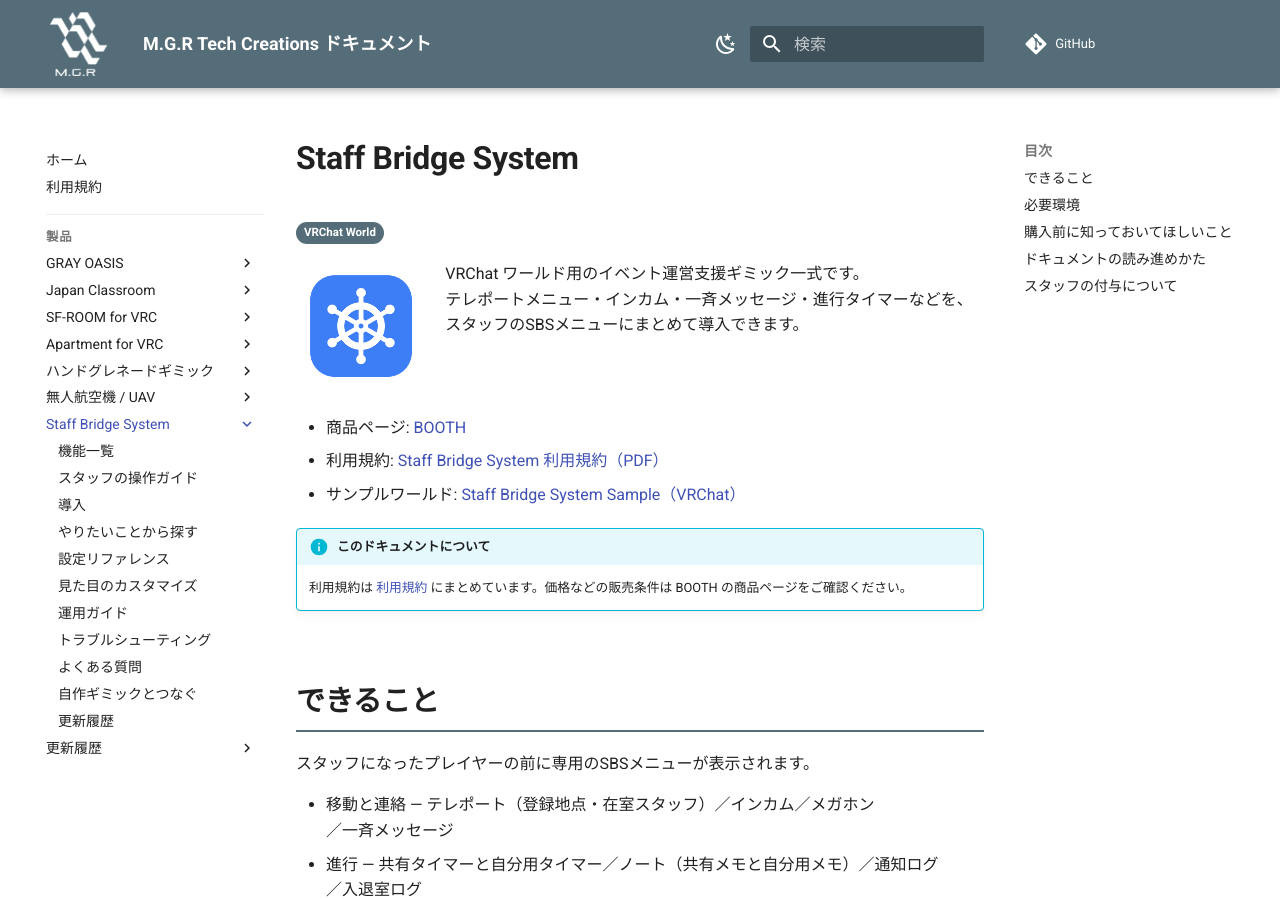
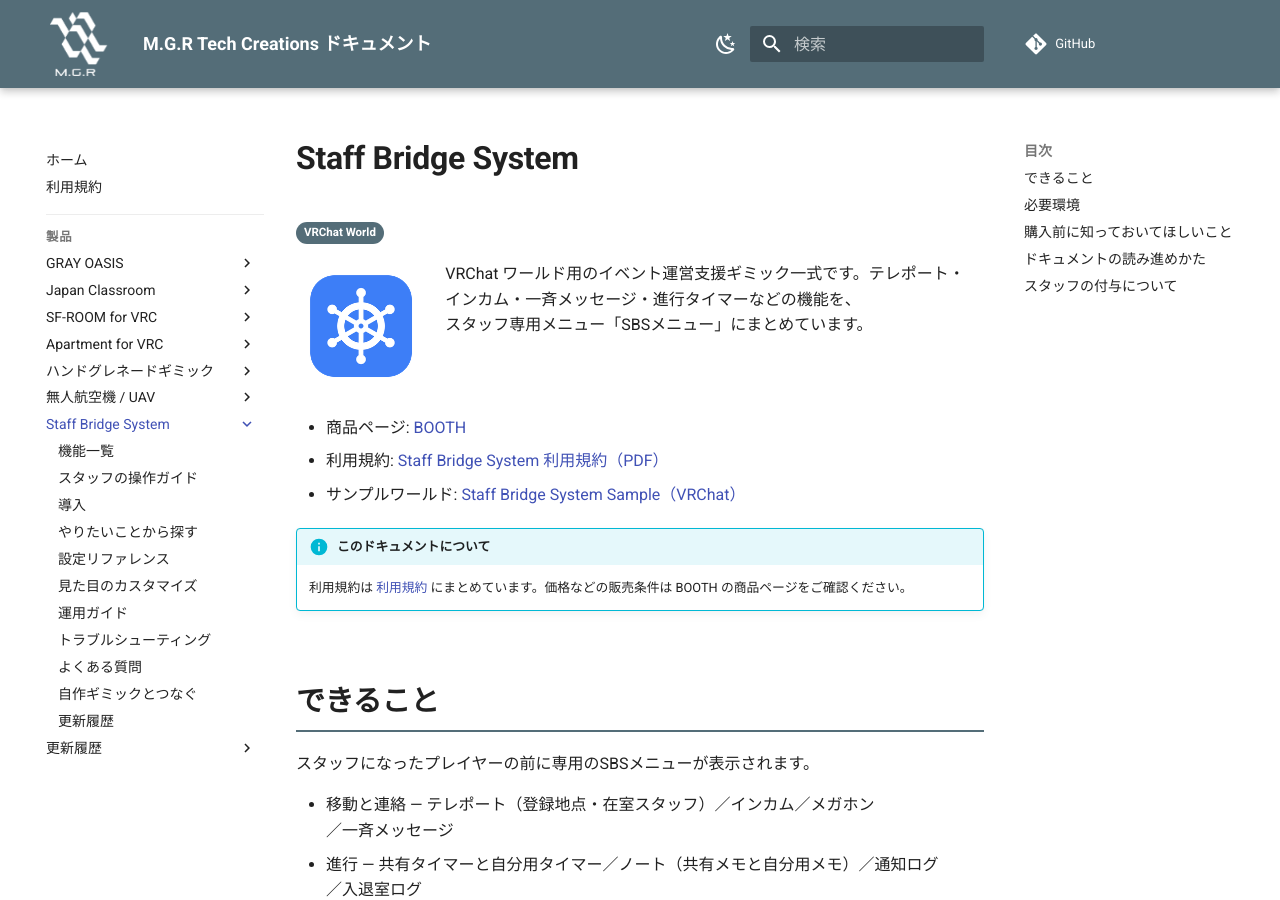
Before and after one commit to MAGURO-git/ProductArchive, an MkDocs documentation site: the page built from docs/staff-bridge-system/index.md, in a window 1280 px wide and 900 px high. Built offline with MkDocs 1.6.1 and Material for MkDocs 9.7.7, drawn with Linux system fonts in a browser that asks for light colours; comment, search, counter and statistics services are not loaded.

Commit message:
SBSのトップでSBSメニューが何かを説明する
Co-Authored-By: Claude Opus 5.5 <noreply@anthropic.com>

```diff
--- a/docs/staff-bridge-system/index.md
+++ b/docs/staff-bridge-system/index.md
@@ -5,7 +5,7 @@
 <div class="product-hero" markdown>
 ![Staff Bridge System](images/icon.png){ .product-icon }
 
-VRChat ワールド用のイベント運営支援ギミック一式です。テレポートメニュー・インカム・一斉メッセージ・進行タイマーなどを、スタッフのSBSメニューにまとめて導入できます。
+VRChat ワールド用のイベント運営支援ギミック一式です。テレポート・インカム・一斉メッセージ・進行タイマーなどの機能を、スタッフ専用メニュー「SBSメニュー」にまとめています。
 </div>
 
 - 商品ページ: [BOOTH](https://maguro-vrc.booth.pm/items/8682451)
```
